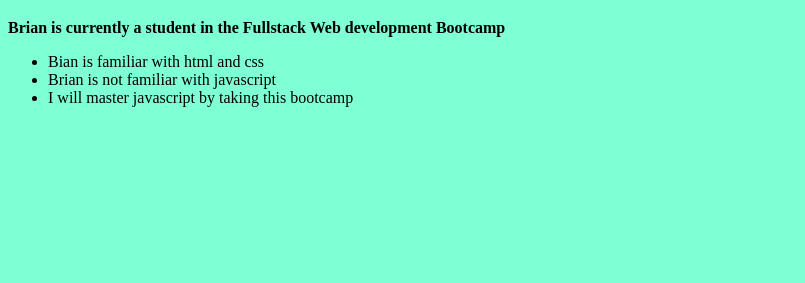
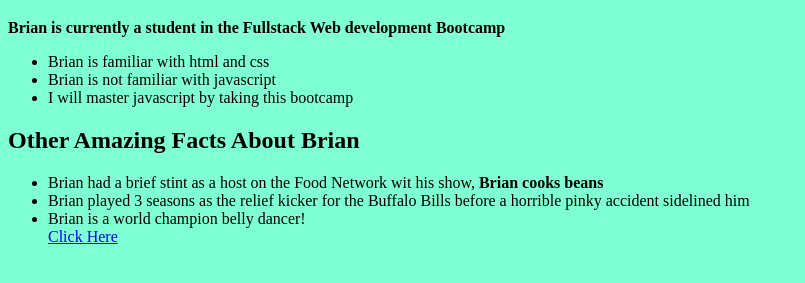
Before and after one commit to bkerneyel/about-brian, a plain HTML site: page index.html in a window 1280 px wide. Shown: the part 299-582 px from the top of the page, without its empty margins (0-805 px from the left). Drawn offline with Linux system fonts and the light colour scheme.

Commit message:
v2 of Brian's website.

```diff
--- a/index.html
+++ b/index.html
@@ -13,10 +13,19 @@
     <h1>About Brian</h1>
     <p><strong>Brian is currently a student in the Fullstack Web development Bootcamp</strong></p>
         <ul>
-            <li>Bian is familiar with html and css</li>
+            <li>Brian is familiar with html and css</li>
             <li>Brian is not familiar with javascript</li>
             <li>I will master javascript by taking this bootcamp</li>
         </ul>
+    <h2>Other Amazing Facts About Brian</h2>
+        <ul>
+            <li>Brian had a brief stint as a host on the Food Network wit his show, <strong>Brian cooks beans</strong></strong></li>
+            <li>Brian played 3 seasons as the relief kicker for the Buffalo Bills before a horrible pinky accident sidelined him </li>
+            <li>Brian is a world champion belly dancer!</li>
+            <a  href="https://www.youtube.com/watch?v=iik25wqIuFo" target="_blank">Click Here</a>
+        </ul>
+
+
 
 </body>
 </html>
```
